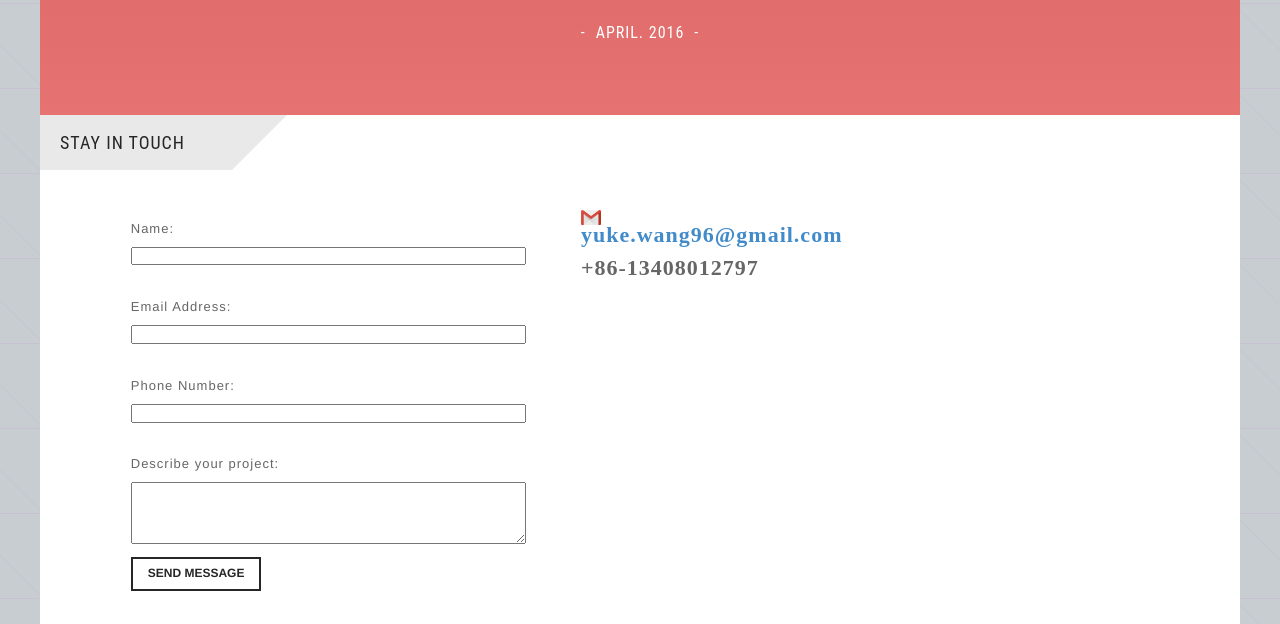
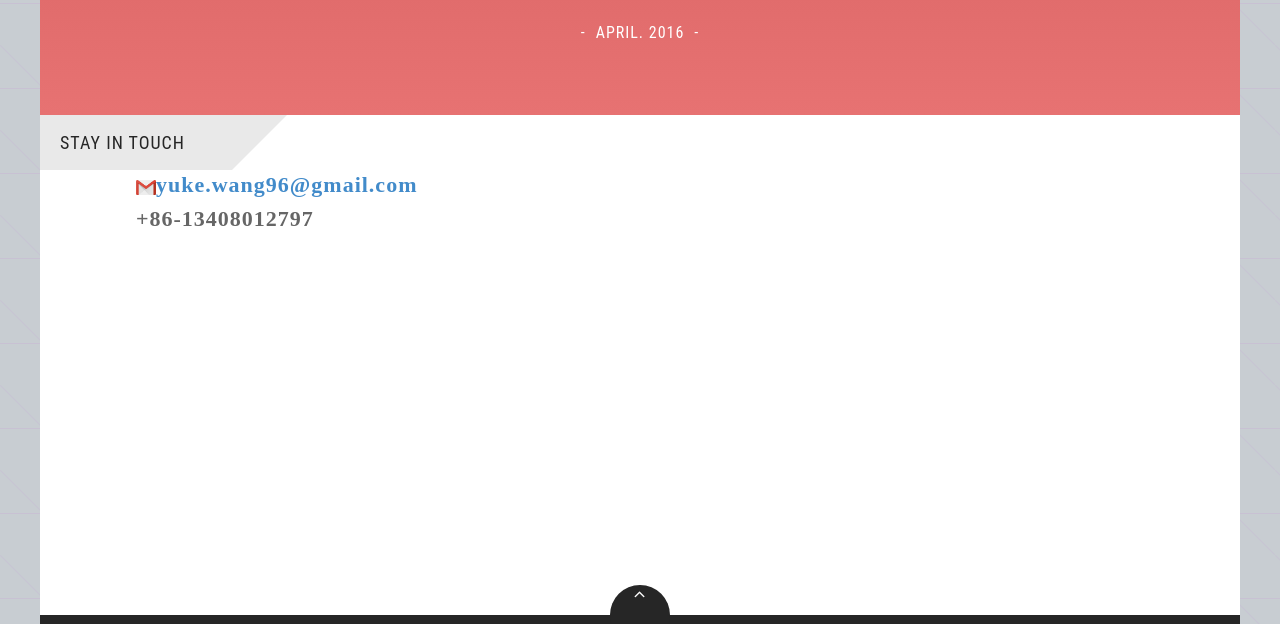
Before and after one commit to btboy12/Personal_Page, a plain HTML site: page index.html in a window 1280 px wide. Shown: the part 4715-5339 px from the top of the page. Drawn offline with nearby package versions, Linux system fonts and the light colour scheme; a script that the page names is missing; a web font is replaced by a local one.

Commit message:
fixed: navbar top fixed: contact height

```diff
--- a/index.html
+++ b/index.html
@@ -28,7 +28,7 @@
 <body>
 	<div class="fluid-container">
 		<header class="site-header">
-			<div class="navbar-default navbar-fixed-top">
+			<div class="navbar-default navbar-fixed-top" style="top:0">
 				<div class="fluid-container">
 				<div class="navbar-header">
 					<button type="button" class="navbar-toggle collapsed" data-toggle="collapse" data-target=".navbar-collapse">
@@ -298,41 +298,20 @@
 				</div>
 			</div>
 		</div>
-		<div class="section-contact">
+		<div class="section-contact" style="height: 500px;padding-top: 6rem;">
 			<div class="row">
 				<div class="col-md-5 col-sm-12 col-xs-12">
-					<form action="#" method="post" id="contact-form">
-						<fieldset>
-							<label for="name">Name:</label>
-							<input type="text" name="name" id="name">
-						</fieldset>
-						<fieldset>
-							<label for="email">Email Address:</label>
-							<input type="email" name="email" id="email">
-						</fieldset>
-						<fieldset>
-							<label for="phone">Phone Number:</label>
-							<input type="tel" name="phone" id="phone">
-						</fieldset>
-						<fieldset>
-							<label for="message">Describe your project:</label>
-							<textarea name="message" id="message" rows="4"></textarea>
-						</fieldset>
-						<fieldset>
-							<input type="submit" class="button-dark" value="Send Message">
-						</fieldset>
-					</form>
+					<div class="row" style="line-height: 20px;display: inline">
+						<div class="col-md-12" style="font-weight:bold;font-family:Times New Roman;font-size:22px;">
+							<img src="img/gmail.png" style="max-width:20px;max-height: 20px" alt=""><a href="mailto:yuke.wang96@gmail.com" style="text-decoration:none">yuke.wang96@gmail.com</a></p>
+							<p>+86-13408012797</p>
+						</div>
+					</div>
 				</div>
 				<div class="col-md-7 col-sm-12 col-xs-12">
 					<div class="contact-map">
-						<div id="allmap" style="left:30px;margin-top:75px;position:absolute;width:600px;height:380px;z-index:50;"></div>
+						<div id="allmap" style="left:30px;position:absolute;width:600px;height:380px;z-index:50;"></div>
 					</div>
-						<div class="row" style="line-height: 20px;display: inline">
-							<div class="col-md-6" style="font-weight:bold;font-family:Times New Roman;font-size:22px;">
-								<img src="img/gmail.png" style="max-width:20px;max-height: 20px" alt=""><a href="mailto:yuke.wang96@gmail.com" style="text-decoration:none">yuke.wang96@gmail.com</a></p>
-								<p>+86-13408012797</p>
-							</div>
-						</div>
 				</div>
 			</div>
 		</div>
```
